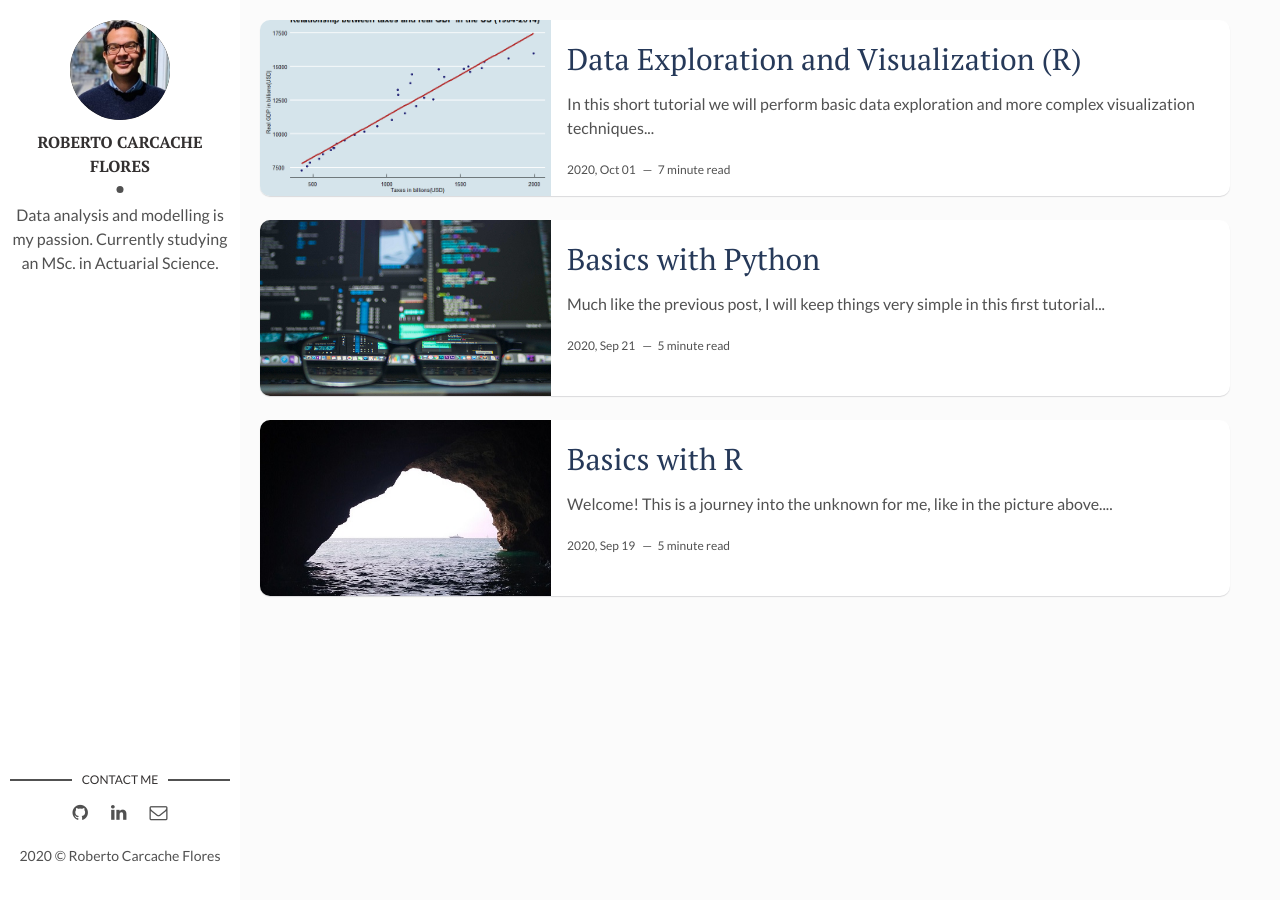
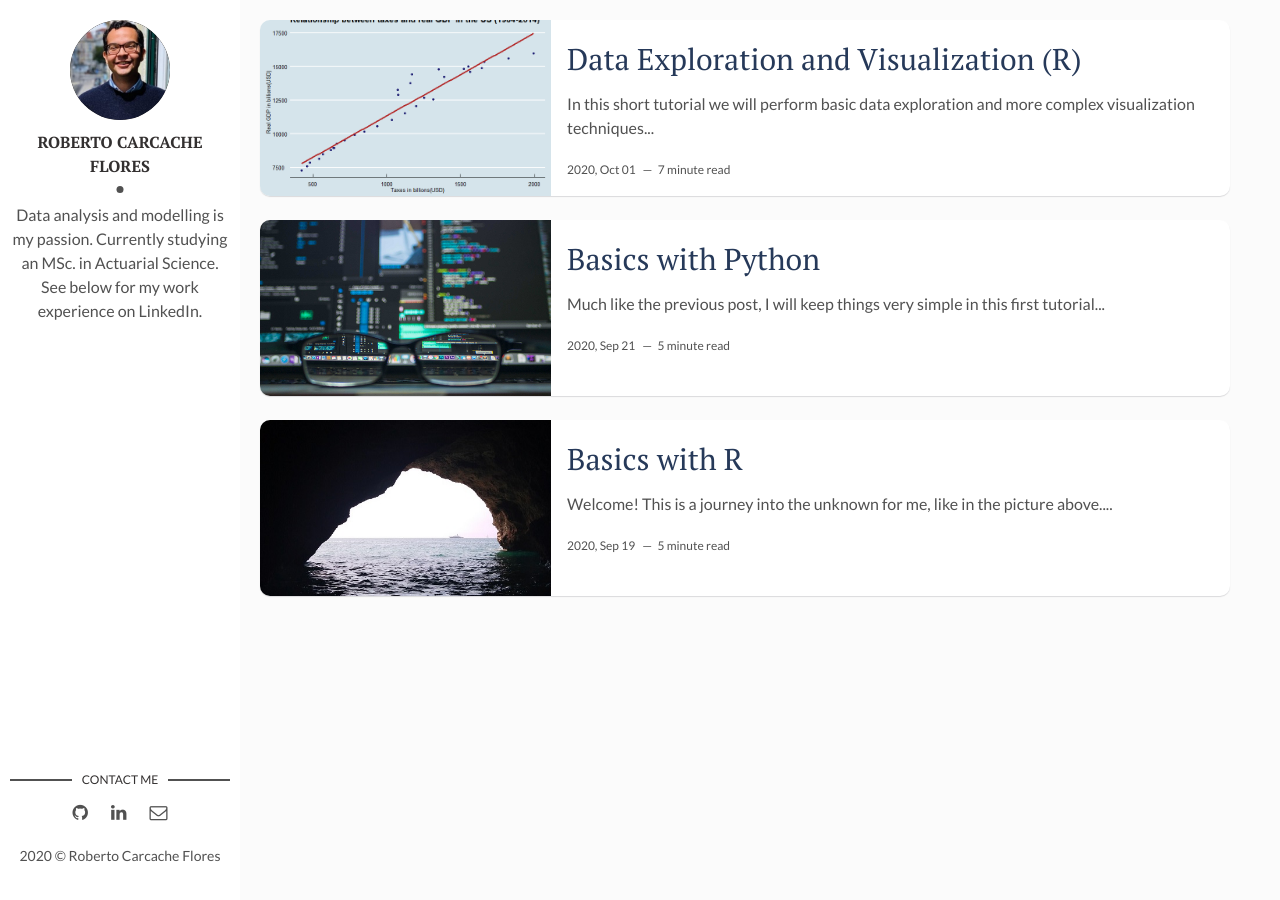
Before and after one commit to rcarcacheflores/Research, a Jekyll site: the page built from index.html, in a window 1280 px wide. Built offline with Jekyll 4.4.1, drawn with Linux system fonts in a browser that asks for light colours; the list of posts is cut into pages by our own code.

Commit message:
Update _config.yml

```diff
--- a/_config.yml
+++ b/_config.yml
@@ -9,7 +9,7 @@ url: "" # the base hostname & protocol for your site, e.g. http://example.com
 # Author Settings
 author: Roberto Carcache Flores # add your name
 author-img: rcf.jpg # add your photo
-about-author: Data analysis and modelling is my passion. Currently studying an MSc. in Actuarial Science.
+about-author: Data analysis and modelling is my passion. Currently studying an MSc. in Actuarial Science. See below for my work experience on LinkedIn.
 social-github: rcarcacheflores # add your Github handle
 social-linkedin: roberto-carcache-flores-05b5711a6/
 social-email: rcarcacheflores@outlook.com
```
